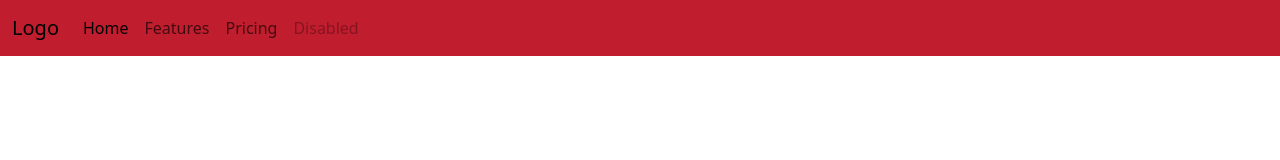
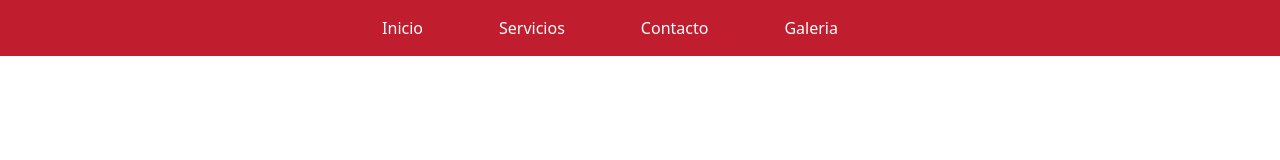
Before and after one commit to Charlie30Cam/pirotec1, a plain HTML site: page index.html in a window 1280 px wide. Drawn offline with nearby package versions, Linux system fonts and the light colour scheme.

Commit message:
Arregle favicon y navbar

```diff
--- a/index.html
+++ b/index.html
@@ -10,31 +10,34 @@
     <script src="https://cdn.jsdelivr.net/npm/bootstrap@5.3.3/dist/js/bootstrap.bundle.min.js" integrity="sha384-YvpcrYf0tY3lHB60NNkmXc5s9fDVZLESaAA55NDzOxhy9GkcIdslK1eN7N6jIeHz" crossorigin="anonymous"></script>
 </head>
 <body>
-    <nav class="navbar navbar-expand-lg">
+
+
+  <nav class="navbar navbar-expand-lg">
         <div class="container-fluid">
-          <a class="navbar-brand" href="#">Logo</a>
           <button class="navbar-toggler" type="button" data-bs-toggle="collapse" data-bs-target="#navbarNav" aria-controls="navbarNav" aria-expanded="false" aria-label="Toggle navigation">
-            <span class="navbar-toggler-icon"></span>
+            <span class="navbar-toggler-icon "></span>
           </button>
-          <div class="collapse navbar-collapse" id="navbarNav">
-            <ul class="navbar-nav">
+          <div class="collapse navbar-collapse " id="navbarNav">
+            <ul class="navbar-nav mx-auto">
               <li class="nav-item">
-                <a class="nav-link active" aria-current="page" href="#">Home</a>
+                <a class="nav-link" aria-current="page" href="#">Inicio</a>
               </li>
               <li class="nav-item">
-                <a class="nav-link" href="#">Features</a>
+                <a class="nav-link" href="#">Servicios</a>
               </li>
               <li class="nav-item">
-                <a class="nav-link" href="#">Pricing</a>
+                <a class="nav-link" href="#">Contacto</a>
               </li>
               <li class="nav-item">
-                <a class="nav-link disabled" aria-disabled="true">Disabled</a>
+                <a class="nav-link" href="#">Galeria</a>
               </li>
             </ul>
           </div>
         </div>
       </nav>
 
+
+
     <script src="https://cdn.jsdelivr.net/npm/@popperjs/core@2.11.8/dist/umd/popper.min.js" integrity="sha384-I7E8VVD/ismYTF4hNIPjVp/Zjvgyol6VFvRkX/vR+Vc4jQkC+hVqc2pM8ODewa9r" crossorigin="anonymous"></script>
     <script src="https://cdn.jsdelivr.net/npm/bootstrap@5.3.3/dist/js/bootstrap.min.js" integrity="sha384-0pUGZvbkm6XF6gxjEnlmuGrJXVbNuzT9qBBavbLwCsOGabYfZo0T0to5eqruptLy" crossorigin="anonymous"></script>
 </body>
--- a/main.scss
+++ b/main.scss
@@ -1,8 +1,16 @@
 @import 'reset';
 @import 'colores';
-
+@import 'fuentes';
+@import url('https://fonts.googleapis.com/css2?family=Montserrat:ital,wght@0,100..900;1,100..900&display=swap');
 
 
 .navbar {
     background-color: $rojo;
+    .nav-link
+    {
+        color: $blanco;
+        font-weight: 500;
+        margin-right: 60px;
+    }
+
 }
```
Also changed, not shown: _fuentes.scss (added), css/main.css, media/icon/favicon-32x32.png, media/icon/icon_9723e2ae90ef83c92bc1adde98d024ea.ico (added), 1 other file.
